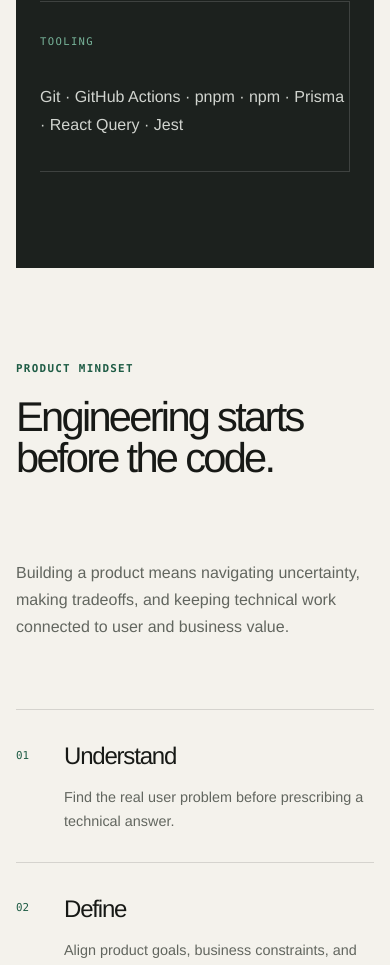
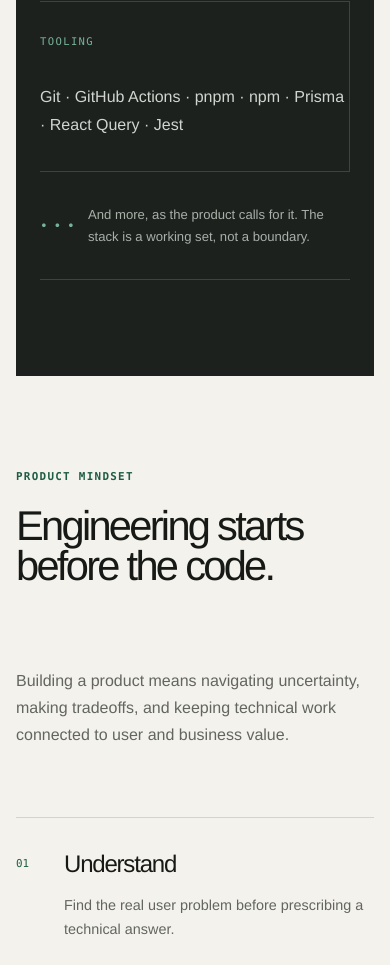
Before and after one commit to rmkasendwa/rmkasendwa, a Next.js app: page / in a window 390 px wide. Shown: the part 5464-6429 px from the top of the page. Built offline with nearby package versions, Linux system fonts and the light colour scheme; no server answers.

Commit message:
Show tools list as open-ended

```diff
--- a/app/globals.css
+++ b/app/globals.css
@@ -476,6 +476,33 @@ a {
   line-height: 1.75;
 }
 
+.technology-more {
+  min-height: 150px;
+  grid-column: 1 / -1;
+  display: grid;
+  grid-template-columns: 1fr 1fr;
+  gap: 2rem;
+  align-items: center;
+  border-bottom: 1px solid rgba(255, 255, 255, 0.15);
+}
+
+.technology-more span {
+  color: var(--technology-accent);
+  font-family: var(--font-mono);
+  font-size: 0.8rem;
+  letter-spacing: 0.45em;
+}
+
+.technology-more p {
+  max-width: 440px;
+  margin: 0;
+  padding-left: 2rem;
+  color: var(--technology-muted);
+  border-left: 1px solid rgba(255, 255, 255, 0.15);
+  font-size: 0.82rem;
+  line-height: 1.65;
+}
+
 .approach-heading {
   display: grid;
   grid-template-columns: 1.25fr 0.75fr;
@@ -700,6 +727,18 @@ blockquote p {
     border-right: 0;
   }
 
+  .technology-more {
+    min-height: auto;
+    padding-block: 2rem;
+    grid-template-columns: 36px 1fr;
+    gap: 0.75rem;
+  }
+
+  .technology-more p {
+    padding-left: 0;
+    border-left: 0;
+  }
+
   .approach-list li {
     padding-block: 1.75rem;
     grid-template-columns: 36px 1fr;
--- a/app/page.tsx
+++ b/app/page.tsx
@@ -306,6 +306,13 @@ export default async function Home() {
                 <p>{group.items.join(" · ")}</p>
               </div>
             ))}
+            <div className="technology-more">
+              <span aria-hidden="true">•••</span>
+              <p>
+                And more, as the product calls for it. The stack is a working
+                set, not a boundary.
+              </p>
+            </div>
           </div>
         </section>
 
```
